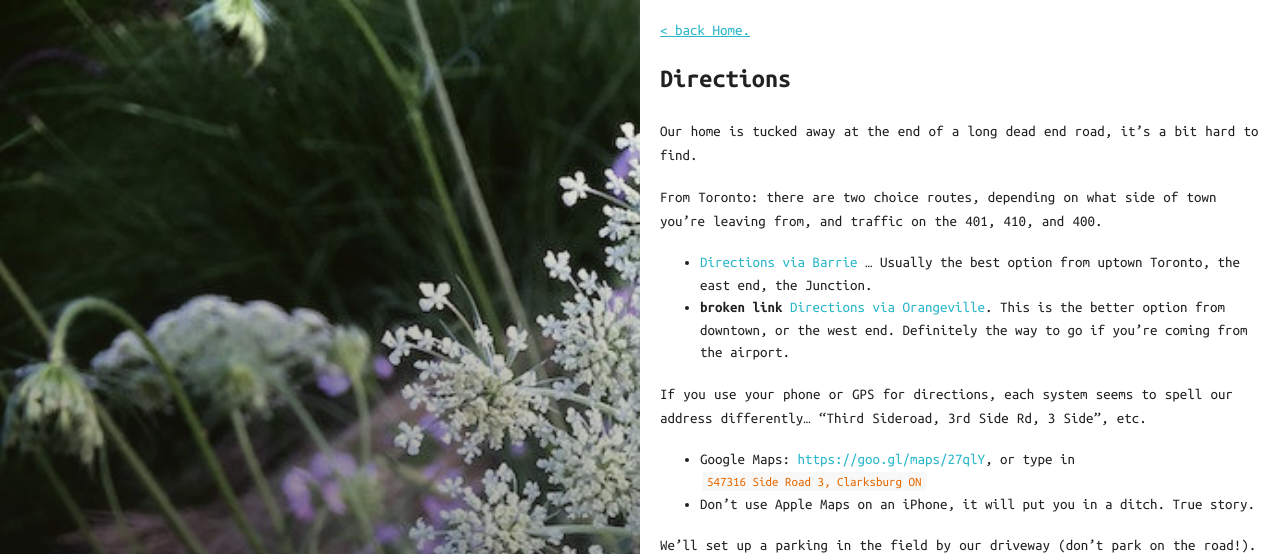
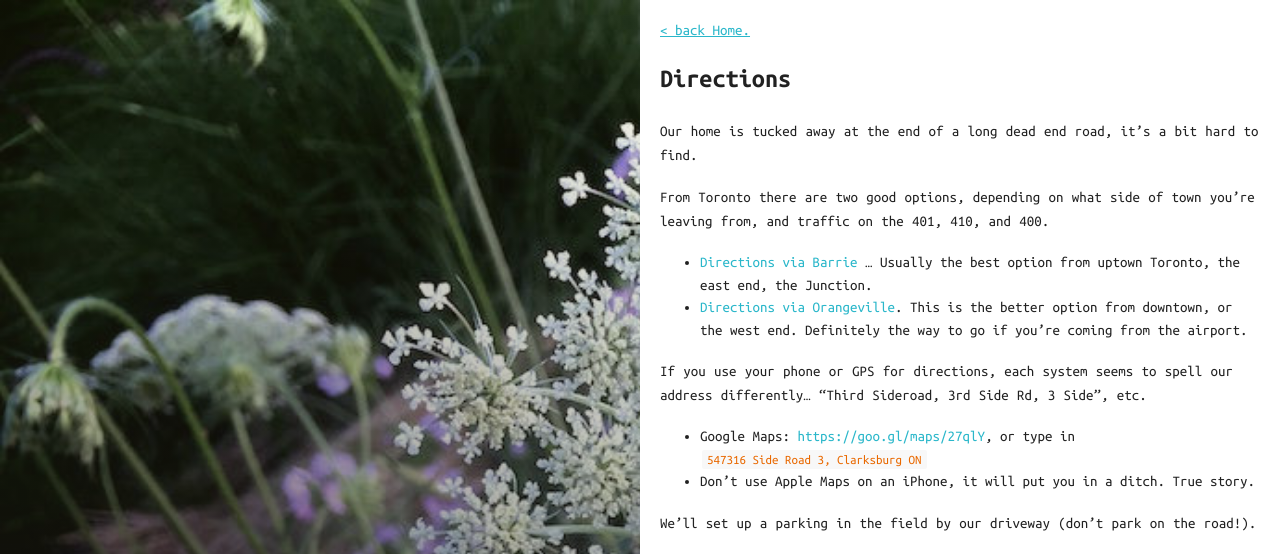
Before and after one commit to kevwalsh/carota, a Jekyll site: the page built from _posts/2016-01-02-directions.md, in a window 1280 px wide. Shown: the top 554 px of the page. Built offline with Jekyll 4.4.1, drawn with Linux system fonts in a browser that asks for light colours; grey boxes are pictures that could not be loaded.

Commit message:
Update 2016-01-02-directions.md

```diff
--- a/_posts/2016-01-02-directions.md
+++ b/_posts/2016-01-02-directions.md
@@ -11,10 +11,10 @@ image:
 
 Our home is tucked away at the end of a long dead end road, it's a bit hard to find.
 
-From Toronto: there are two choice routes, depending on what side of town you're leaving from, and traffic on the 401, 410, and 400.
+From Toronto there are two good options, depending on what side of town you're leaving from, and traffic on the 401, 410, and 400.
 
 * [Directions via Barrie](https://www.evernote.com/l/ACiKYzXHU1NFo7I8s5xCHCezHsHtyFOuEtA) … Usually the best option from uptown Toronto, the east end, the Junction.
-* **broken link** [Directions via Orangeville](https://www.evernote.com/l/ACgOxijid59FPbb5_R1c2C6SK0Jf7p2U4no). This is the better option from downtown, or the west end. Definitely the way to go if you're coming from the airport.
+* [Directions via Orangeville](https://www.evernote.com/l/ACgOxijid59FPbb5_R1c2C6SK0Jf7p2U4no). This is the better option from downtown, or the west end. Definitely the way to go if you're coming from the airport.
 
 If you use your phone or GPS for directions, each system seems to spell our address differently... "Third Sideroad, 3rd Side Rd, 3 Side", etc.
 
```
